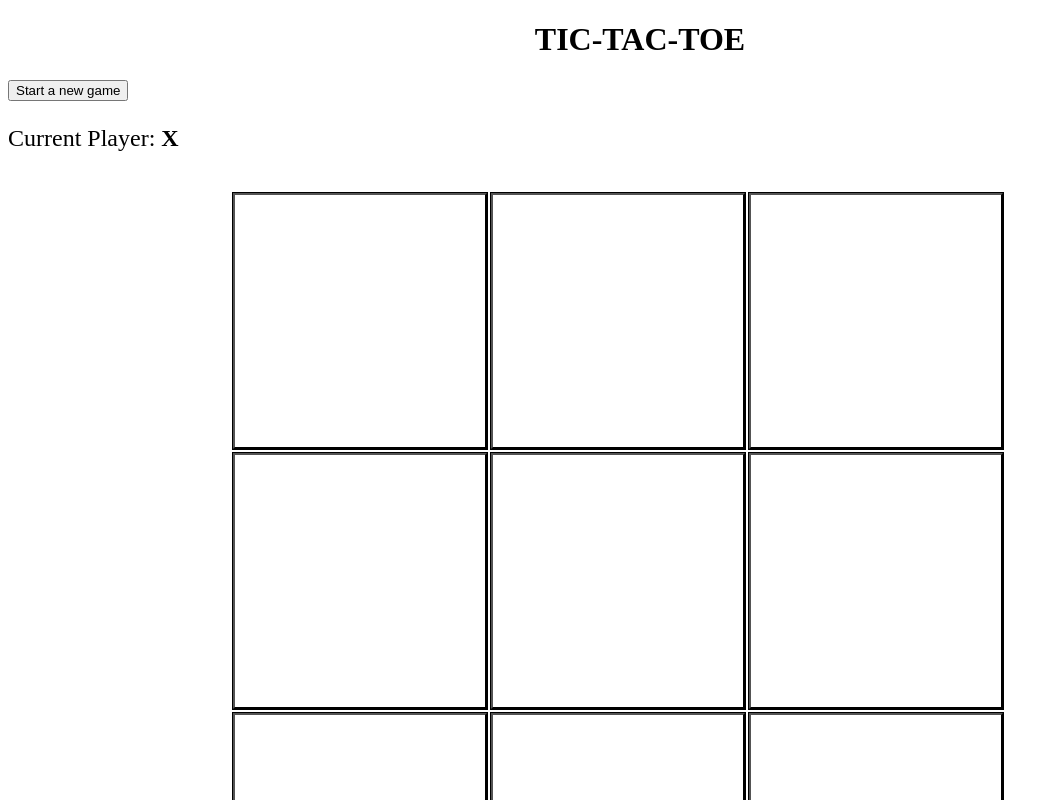
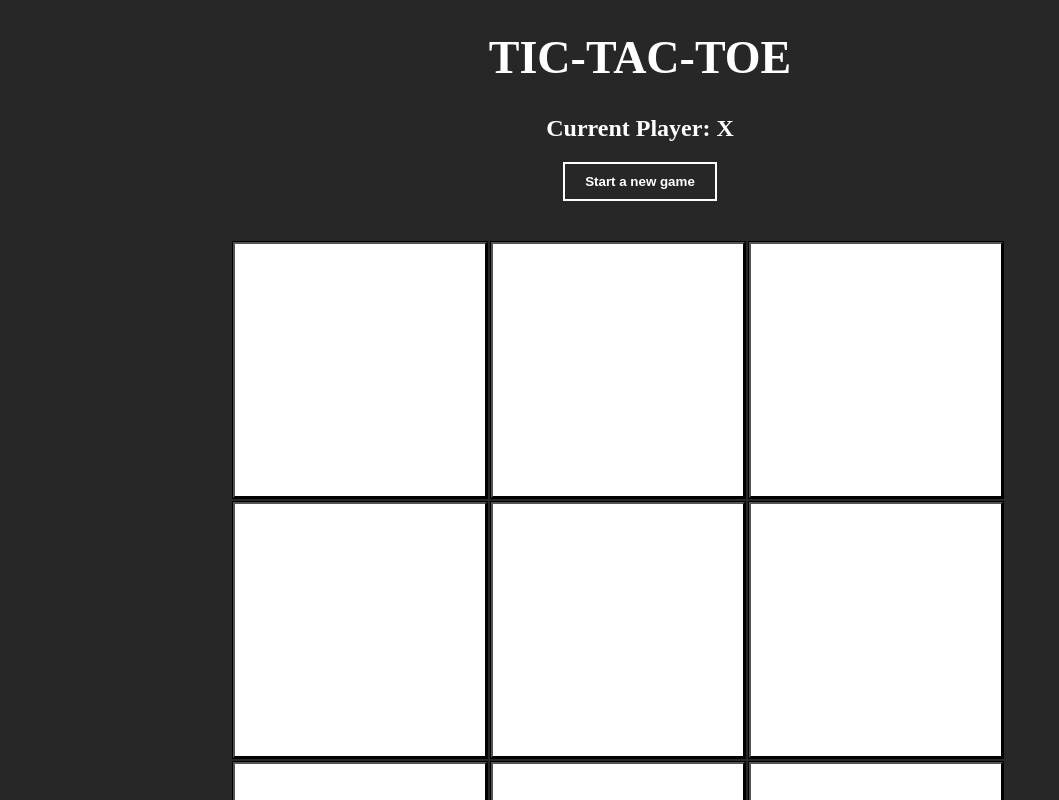
Before and after one commit to Rodriguespn/Tic-Tac-Toe, an Angular app in the folder app/: page / in a window 1280 px wide. Shown: the top 800 px of the page, without its empty margins (0-1059 px from the left). Built offline with nearby package versions, Linux system fonts and the light colour scheme.

Commit message:
playing page completed

```diff
--- a/app/src/app/app.component.scss
+++ b/app/src/app/app.component.scss
@@ -1,3 +1,8 @@
 .title {
     text-align: center;
+    font-size: 46px;
 }
+
+app-board {
+    text-align: center;
+}
--- a/app/src/app/board/board.component.html
+++ b/app/src/app/board/board.component.html
@@ -1,6 +1,7 @@
-<button (click)="newGame()">Start a new game</button>
-
-<p [className]="'player-turn'">Current Player: <b>{{ player }}</b></p>
+<div>
+    <h2 [className]="'player-turn'">Current Player: {{ player }}</h2>
+    <button (click)="newGame()">Start a new game</button>
+</div>
 
 <p [className]="'winner-header'" *ngIf="winner">
     Player {{ winner }} won the game!
@@ -11,6 +12,5 @@
     *ngFor="let val of squares; let i = index"
     [value]="val"
     (click)="makeMove(i)">
-
     </app-square>
 </main>
--- a/app/src/app/board/board.component.scss
+++ b/app/src/app/board/board.component.scss
@@ -1,5 +1,14 @@
 .player-turn {
     font-size: x-large;
+}
+
+button {
+    background-color: inherit;
+    color: white;
+    padding: 10px 20px;
+    border: 2px solid;
+    cursor: pointer;
+    font-weight: bold;
 }
 
 .winner-header {
--- a/app/src/app/square/square.component.scss
+++ b/app/src/app/square/square.component.scss
@@ -1,6 +1,6 @@
 button {
     width: 100%;
     height: 100%;
-    font-size: 5em !important;
+    font-size: 4rem !important;
     background-color: white;
 }
--- a/app/src/styles.scss
+++ b/app/src/styles.scss
@@ -1 +1,5 @@
 /* You can add global styles to this file, and also import other style files */
+body {
+    background-color: rgb(39, 39, 39);
+    color: white;
+}
```
Also changed, not shown: 1 other file (tests, documents, lock files or other folders).
